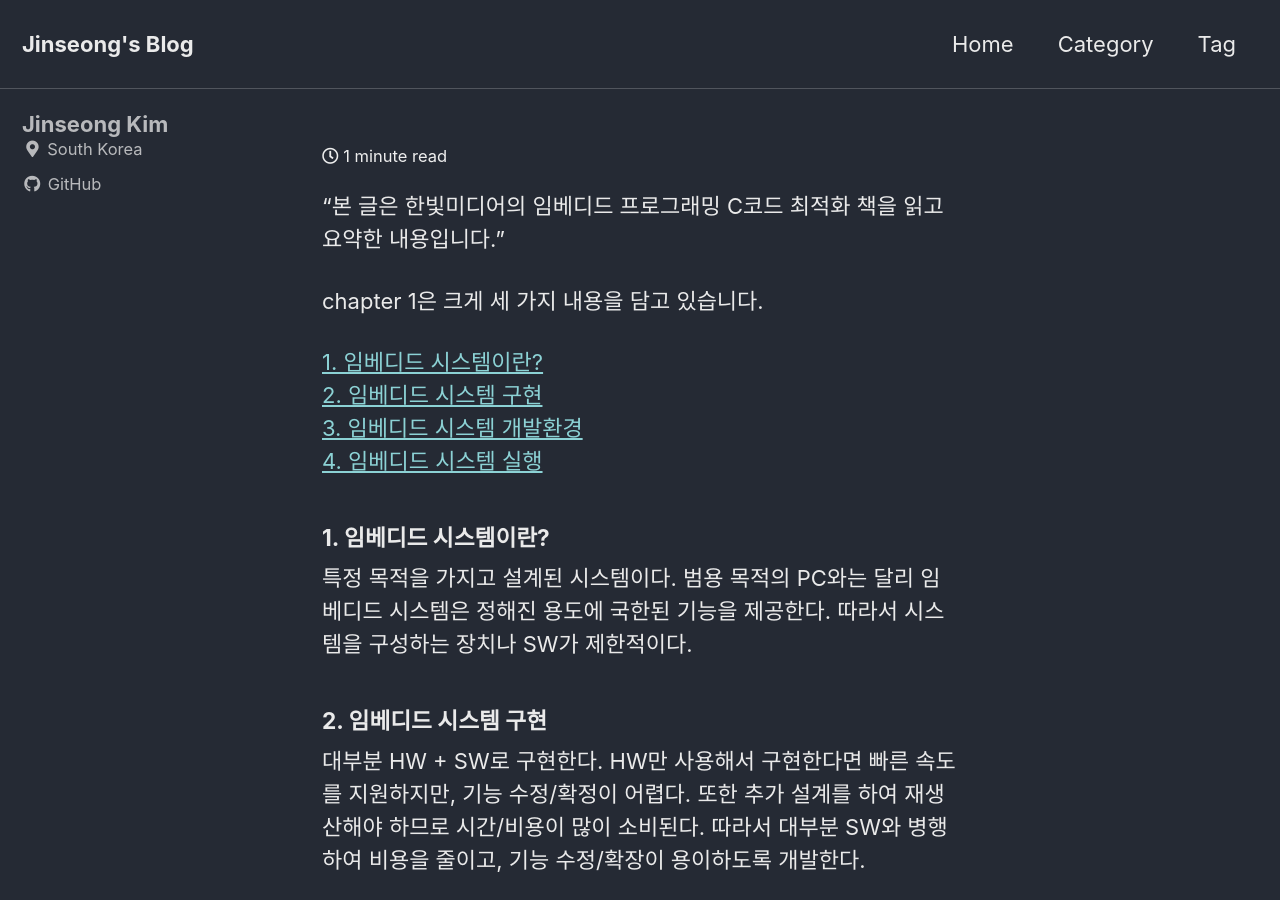
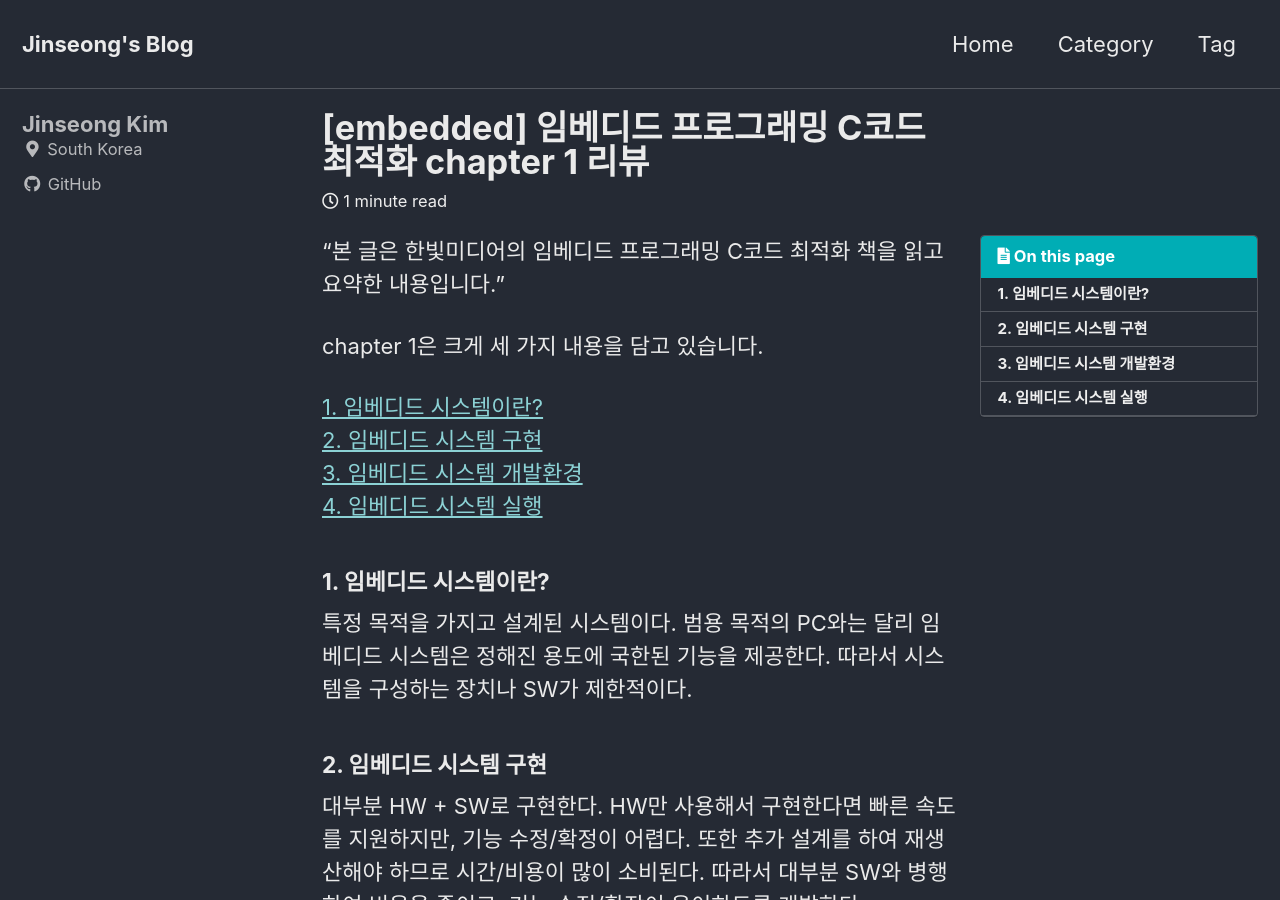
Before and after one commit to kimjs98/kimjs98.github.io, a Jekyll site: the page built from _posts/embedded/2024-04-24-embedded-programming-c-code-optimization-review.md, in a window 1280 px wide and 900 px high. Built offline with Jekyll 4.4.1, drawn with Linux system fonts in a browser that asks for light colours; cached includes are drawn as plain includes; some of the changed text lies outside the part shown.

Commit message:
Changed the title and tags

```diff
--- a/_posts/embedded/2024-04-24-embedded-programming-c-code-optimization-review.md
+++ b/_posts/embedded/2024-04-24-embedded-programming-c-code-optimization-review.md
@@ -1,11 +1,11 @@
 ---
-title: "[embedded] "임베디드 프로그래밍 C코드 최적화" chapter 1 리뷰"
+title: "[embedded] 임베디드 프로그래밍 C코드 최적화 chapter 1 리뷰"
 excerpt: "임베디드 프로그래밍 C코드 최적화 리뷰"
 
 categories:
   - embedded
 tags:
-  - [embedded, c]
+  - [embedded, C]
 
 toc: true
 toc_sticky: true
```
